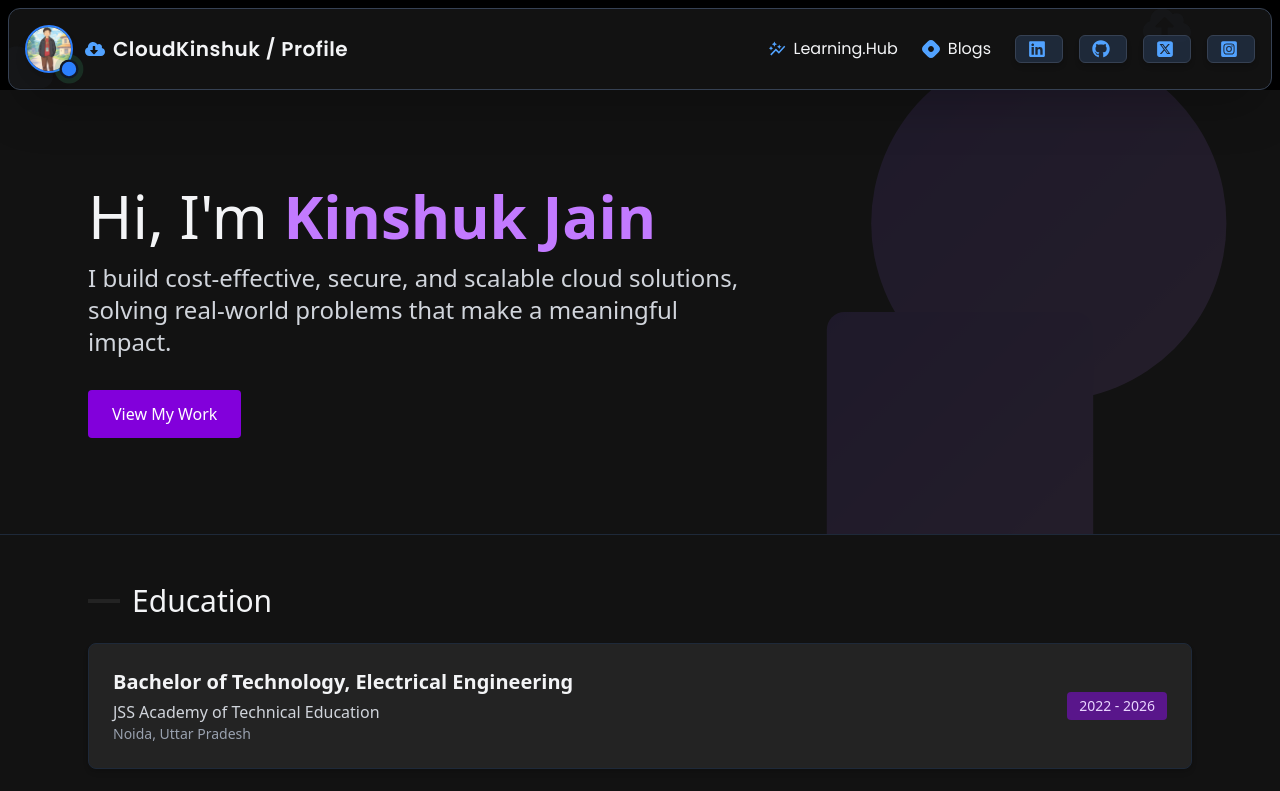
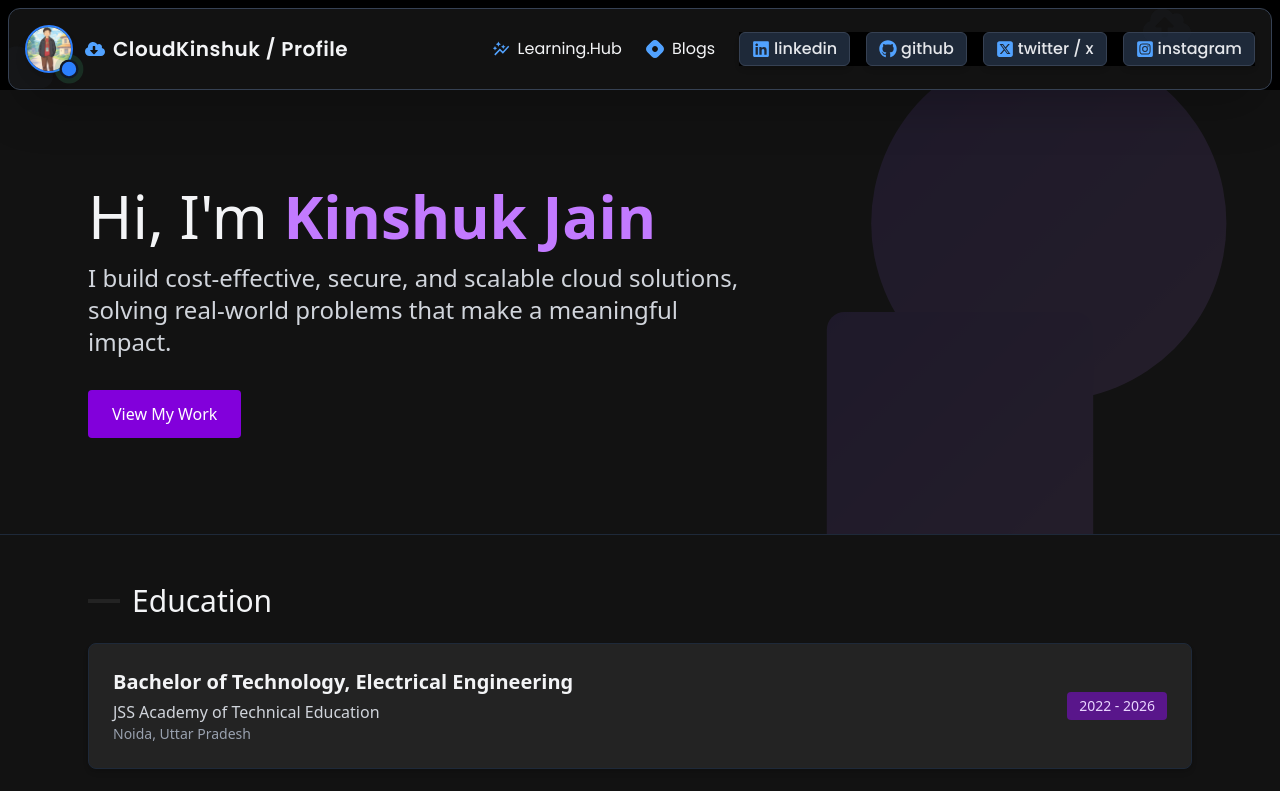
Before and after one commit to kinshukjainn/kinshukkportfolio, a React (Vite) app: page / in a window 1280 px wide. Shown: the top 791 px of the page. Built offline with nearby package versions, Linux system fonts and the light colour scheme.

Commit message:
Update social links in Header component with labels and background color

```diff
--- a/src/components/Header.tsx
+++ b/src/components/Header.tsx
@@ -280,11 +280,11 @@ const NavLinks = ({ closeMenu }: { closeMenu: () => void }) => {
       </motion.div>
 
       {/* Social Links with Microsoft-inspired hover effects */}
-      <div className="flex flex-wrap gap-2 md:gap-4 mt-2 sm:mt-0 justify-center">
-        <SocialLink href="https://linkedin.com/kinshukjainn" icon={<FaLinkedin />} label="" />
-        <SocialLink href="https://github.com/kinshukjainn" icon={<FaGithub />} label="" />
-        <SocialLink href="https://x.com/realkinshuk004?t=Q1ZFJZ28LS4TZecJSD-OUw&s=09" icon={<FaSquareXTwitter />} label="" />
-        <SocialLink href="https://x.com/realkinshuk004?t=Q1ZFJZ28LS4TZecJSD-OUw&s=09" icon={<FaInstagramSquare />} label="" />
+      <div className="flex bg-black flex-wrap gap-2 md:gap-4 mt-2 sm:mt-0 justify-center">
+        <SocialLink href="https://linkedin.com/kinshukjainn" icon={<FaLinkedin />} label="linkedin" />
+        <SocialLink href="https://github.com/kinshukjainn" icon={<FaGithub />} label="github" />
+        <SocialLink href="https://x.com/realkinshuk004?t=Q1ZFJZ28LS4TZecJSD-OUw&s=09" icon={<FaSquareXTwitter />} label="twitter / x" />
+        <SocialLink href="https://www.instagram.com/kinshukjain._/" icon={<FaInstagramSquare />} label="instagram" />
       </div>
     </div>
   );
```
